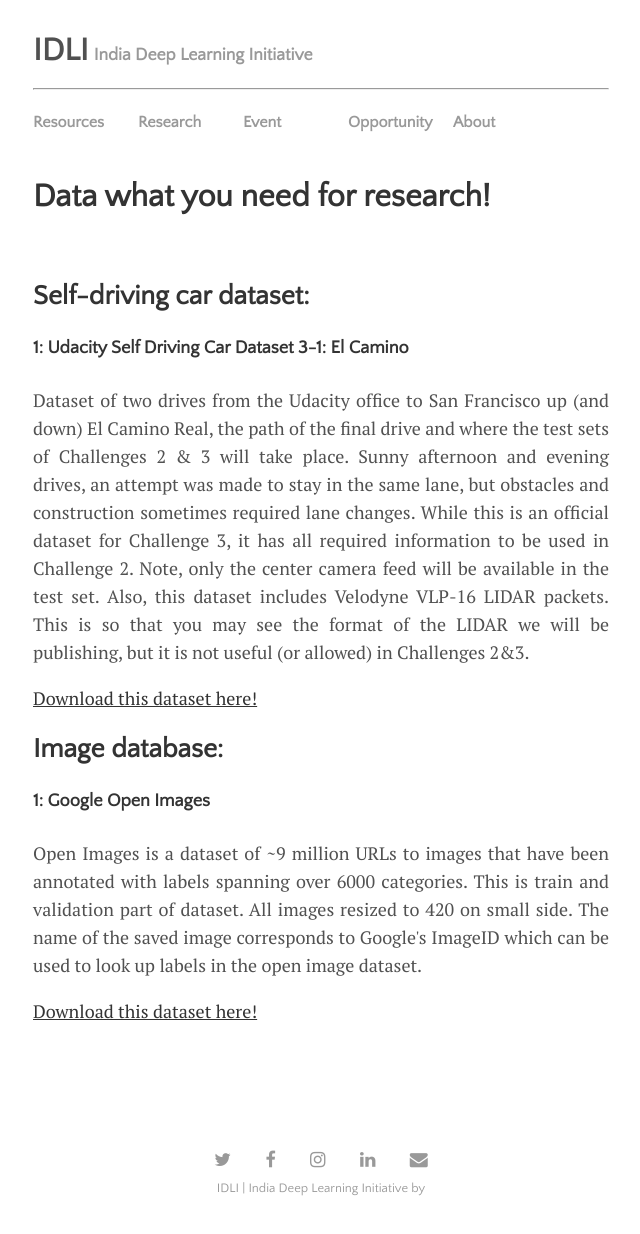
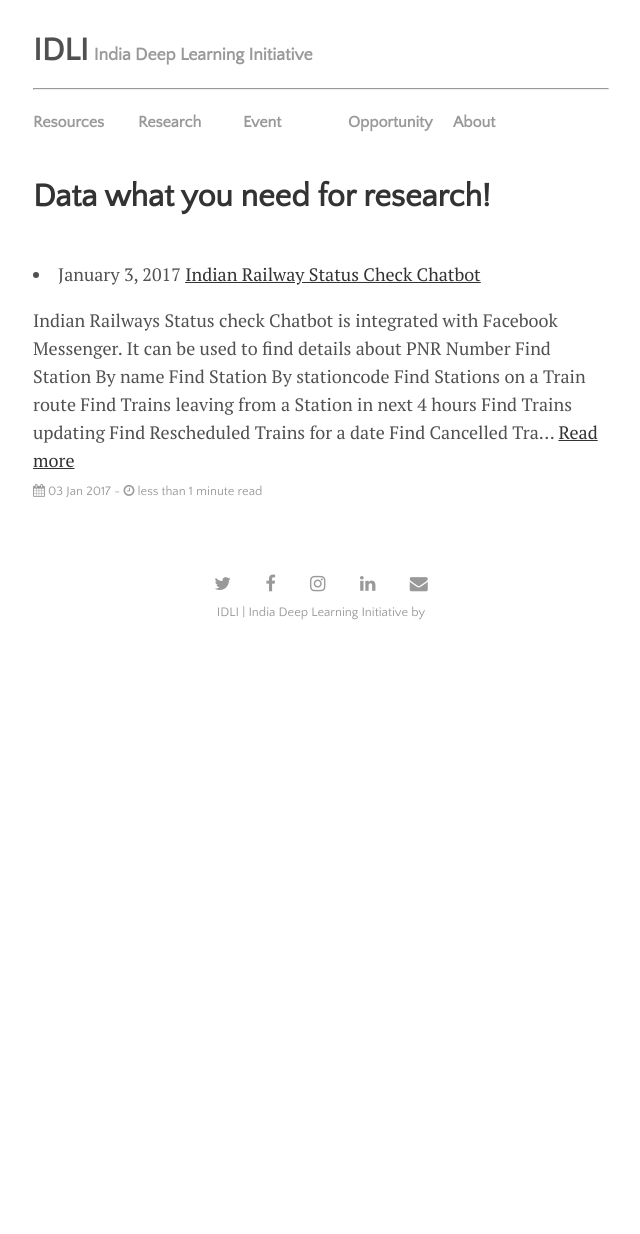
Before and after one commit to IndiaDeepLearningInitiative-IDLI/IndiaDeepLearningInitiative-IDLI.github.io, a Jekyll site: the page built from dataset.html, in a window 1280 px wide. Shown: the whole page, without its empty margins (319-959 px from the left). Built offline with Jekyll 4.4.1, drawn with Linux system fonts in a browser that asks for light colours; nearby versions of some CDN libraries; comment, search, counter and statistics services are not loaded; after the commit the page ends 900 px from its top, so only the background shows below that.

Commit message:
final update_step_1

```diff
--- a/dataset.html
+++ b/dataset.html
@@ -6,19 +6,16 @@ title: Dataset
   <h1>Data what you need for research! </h1>
   <br>
 </div>
-<div>
-  <h2> Self-driving car dataset: </h2>
-  <h4>1: Udacity Self Driving Car Dataset 3-1: El Camino</h4>
-  <p style="text-align:justify;">Dataset of two drives from the Udacity office to San Francisco up (and down) El Camino Real, the path of the final drive and where the test sets of Challenges 2 & 3 will take place. Sunny afternoon and evening drives, an attempt was made to stay in the same lane, but obstacles and construction sometimes required lane changes. While this is an official dataset for Challenge 3, it has all required information to be used in Challenge 2. Note, only the center camera feed will be available in the test set. Also, this dataset includes Velodyne VLP-16 LIDAR packets. This is so that you may see the format of the LIDAR we will be publishing, but it is not useful (or allowed) in Challenges 2&3.</p>
-  <a href="http://academictorrents.com/details/c9dae89d2e3897e6aa98c0c8196348c444998a2a">Download this dataset here!</a>
-</div>
-<div>
-  <h2>Image database: </h2>
-  <h4>1:  Google Open Images</h4>
-  <p style="text-align:justify;">Open Images is a dataset of ~9 million URLs to images that have been annotated with labels spanning over 6000 categories. This is train and validation part of dataset. All images resized to 420 on small side. The name of the saved image corresponds to Google's ImageID which can be used to look up labels in the open image dataset.</p>
-  <a href="http://academictorrents.com/details/9e9194e21ce045deee8d811481b4cd676b20b06b">Download this dataset here!</a>
-<br><br><br>
-</div>
+{% for dataset in site.dataset %}
+  <li>
+    <span> {{ dataset.date | date: "%B %e, %Y" }} </span>
+      <a href="{{ dataset.url }}">{{ dataset.title }}</a>
+  </li>
+  <p>
+    {{ dataset.content | strip_html | truncate: 350 }} <a href="{{ dataset.url }}">Read more</a>
+    <span class="post-date" style="margin-top:3px"><i class="fa fa-calendar" aria-hidden="true"></i> {{ dataset.date | date_to_string }} - <i class="fa fa-clock-o" aria-hidden="true"></i> {% include read-time.html %}</span>
+  </p>
+{% endfor %}
 <div id="disqus_thread"></div>
 <script>
 /**
```
